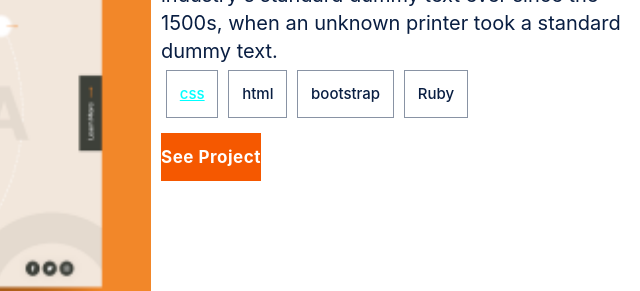
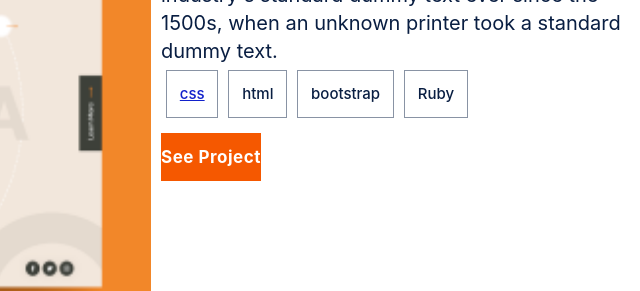
Before and after one commit to solog0039/Portfolio-final, a website: page index.html in a window 1280 px wide. In both pictures the pointer is over the item "css". Shown: the part 1125-1416 px from the top of the page, 549-1189 px from the left. Drawn offline with Linux system fonts and the light colour scheme; a web font is replaced by a local one.

Commit message:
Readme file updated and better changes hover

```diff
--- a/style.css
+++ b/style.css
@@ -160,7 +160,7 @@ table {
 
 .button:hover {
   text-decoration: underline;
-  color: aqua;
+  color: rgb(18, 33, 203);
 }
 
 .button:active {
```
Also changed, not shown: README.md.
